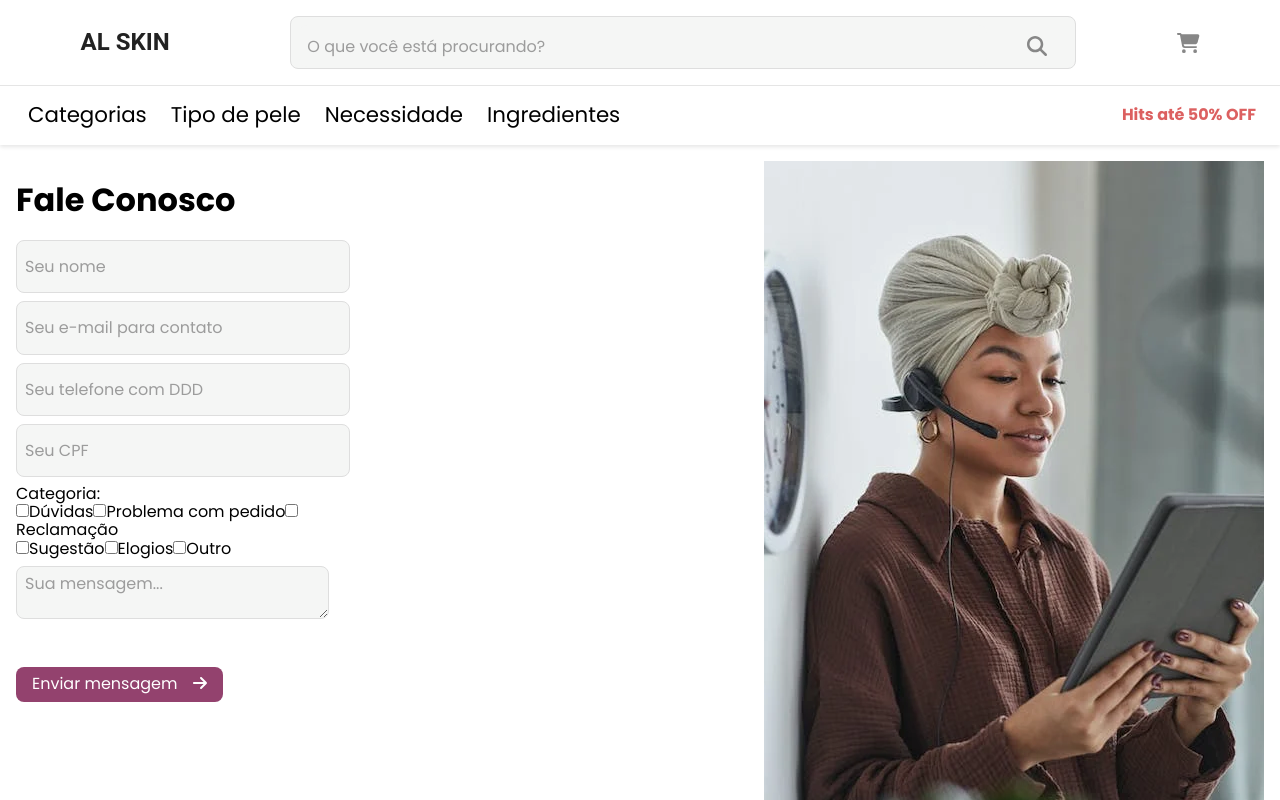
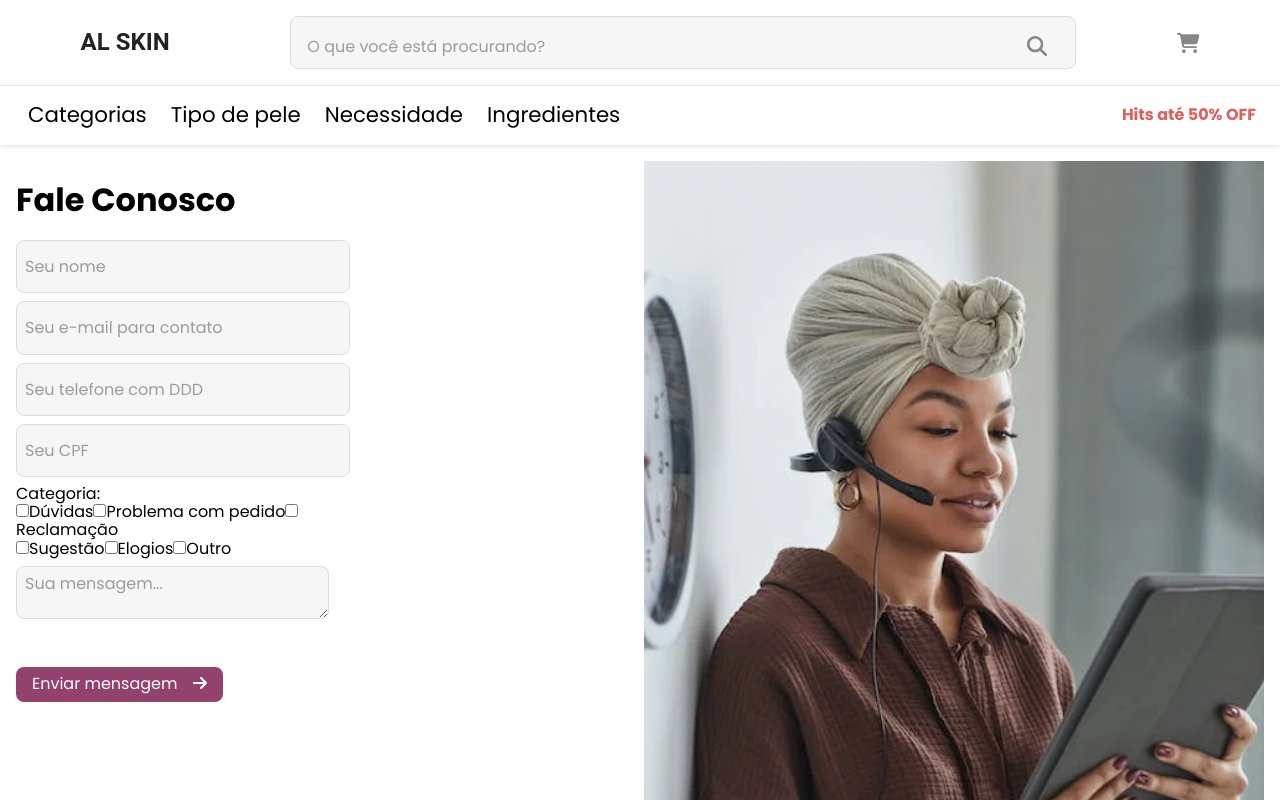
Before and after one commit to br42/el-skin-webapp, a React (Create React App) app: page /faleconosco in a window 1280 px wide. Shown: the top 800 px of the page. Built offline with nearby package versions, Linux system fonts and the light colour scheme; no server answers; a web font is replaced by a local one.

Commit message:
Alterações pontuais no CSS das páginas

```diff
--- a/src/pages/FaleConosco/FaleConosco.css
+++ b/src/pages/FaleConosco/FaleConosco.css
@@ -5,6 +5,13 @@
   width: 100%;
   height: fit-content;
   margin-bottom: 8px;
+}
+
+.faleconosco-imagem-preencher {
+  display: block;
+  width: 100%;
+  height: auto;
+  object-fit: cover;
 }
 
 .faleconosco-container-left {
--- a/src/pages/FaleConosco/FaleConosco.tsx
+++ b/src/pages/FaleConosco/FaleConosco.tsx
@@ -79,7 +79,7 @@ function FaleConosco() {
           <p></p>
         </div>
         <div className="faleconosco-container-right">
-          <img alt="" className="sobre-img-float-right float-right" src={rightImg} />
+          <img alt="" className="faleconosco-imagem-preencher" src={rightImg} />
         </div>
       </div>
 
--- a/src/pages/Sobre/Sobre.css
+++ b/src/pages/Sobre/Sobre.css
@@ -5,6 +5,13 @@
   width: 100%;
   height: fit-content;
   margin-bottom: 8px;
+}
+
+.sobre-imagem-preencher {
+  display: block;
+  width: 100%;
+  height: auto;
+  object-fit: cover;
 }
 
 .sobre-container-left {
--- a/src/pages/Sobre/Sobre.tsx
+++ b/src/pages/Sobre/Sobre.tsx
@@ -30,11 +30,11 @@ function Sobre() {
             Neque porro quisquam est, qui dolorem ipsum quia dolor sit amet, consectetur, adipisci velit, sed quia non numquam eius modi tempora incidunt ut labore et dolore magnam aliquam quaerat voluptatem.
           </p>
 
-          <img alt="" className="sobre-img-float-left float-left" src={leftImg} />
+          <img alt="" className="sobre-imagem-preencher" src={leftImg} />
         </div>
 
         <div className="sobre-container-right">
-          <img alt="" className="sobre-img-float-right float-right" src={rightImg} />
+          <img alt="" className="sobre-imagem-preencher" src={rightImg} />
 
           <p>
             VAMOS CONVERSAR?
@@ -55,7 +55,7 @@ function Sobre() {
         </div>
       </div>
       <div className="sobre-container-bottom">
-        <img alt="" className="sobre-img-fill-width" src={wideImg} />
+        <img alt="" className="sobre-imagem-preencher" src={wideImg} />
       </div>
     </div>
   );
```
Also changed, not shown: src/App.css (+7 -0 lines).
